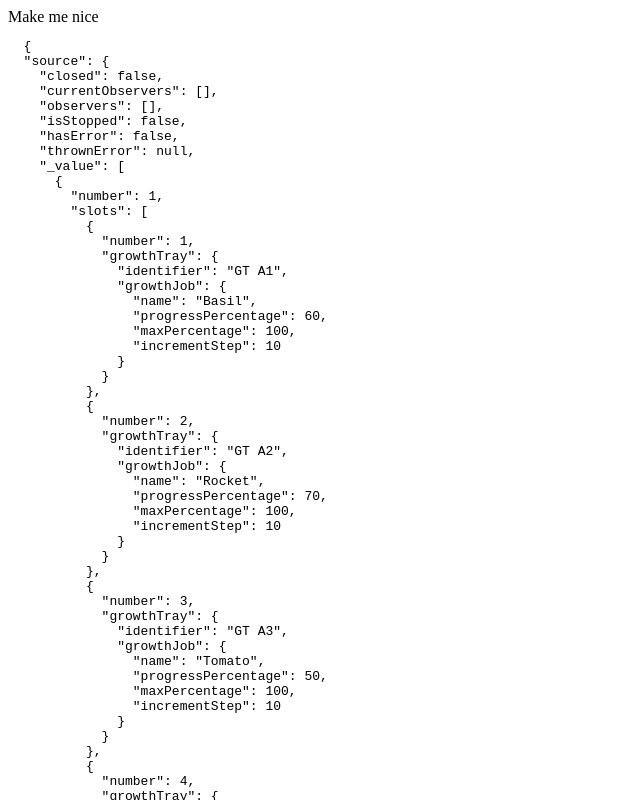
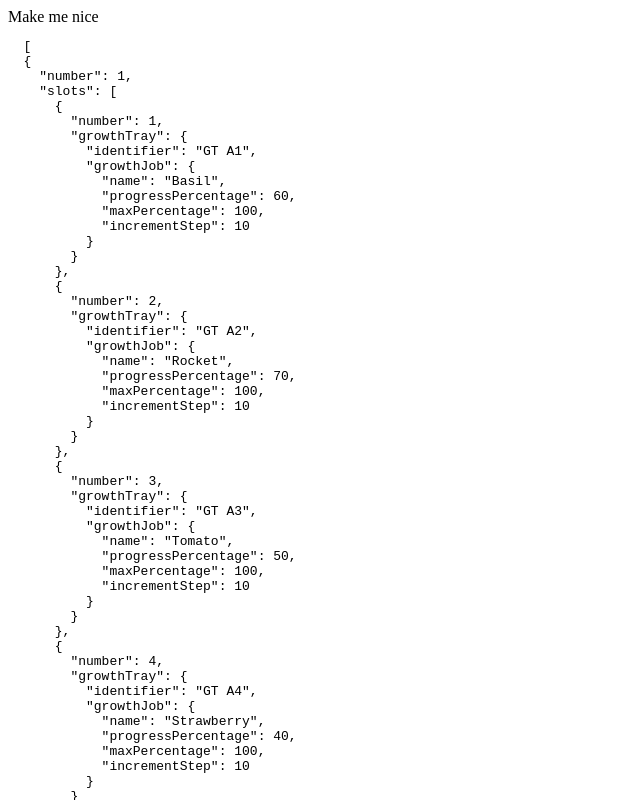
Before and after one commit to chaimite/tower-visualization, an Angular app in the folder towers-view/: page / in a window 1280 px wide. Shown: the top 800 px of the page, without its empty margins (0-640 px from the left). Built offline with nearby package versions, Linux system fonts and the light colour scheme.

Commit message:
Replaced setInterval with an RxJS equivelent

```diff
--- a/towers-view/src/app/app.component.html
+++ b/towers-view/src/app/app.component.html
@@ -1,4 +1,4 @@
 Make me nice
 <pre>
-  {{towerService.towerData$ | json}}
+  {{ towerService.towerData$ | async | json }}
 </pre>
--- a/towers-view/src/app/simulation/tower.service.ts
+++ b/towers-view/src/app/simulation/tower.service.ts
@@ -1,24 +1,22 @@
-import { BehaviorSubject } from "rxjs";
+import { BehaviorSubject, interval, map, Observable } from "rxjs";
 import { StaticDataFactory } from "./static-data-factory";
 import { Tower } from "./tower";
 import { TowerProgressSimulator } from "./tower-progress-simulator";
 
 export class TowerService {
-  private towerDataSubject = new BehaviorSubject<Tower[]>([]);
-  public towerData$ = this.towerDataSubject.asObservable();
+  public towerData$: Observable<Tower[]>;
 
   constructor() {
     let factory = new StaticDataFactory();
     let towers = factory.build();
-
-    this.towerDataSubject.next(towers);
-
     const simulator = new TowerProgressSimulator();
 
-    setInterval(() => {
-      const newTowers = simulator.incrementProgress(towers);
-      this.towerDataSubject.next(newTowers);
-      towers = newTowers;
-    }, 1000)
+    this.towerData$ = interval(1000).pipe(
+      map(() => {
+        const newTowers = simulator.incrementProgress(towers);
+        towers = newTowers;
+
+        return newTowers;
+      }));
   }
 }
```
